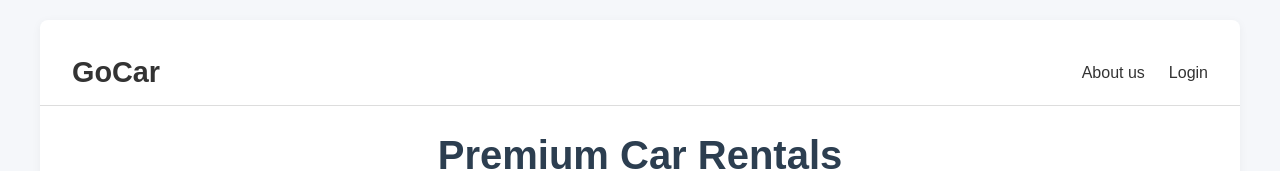
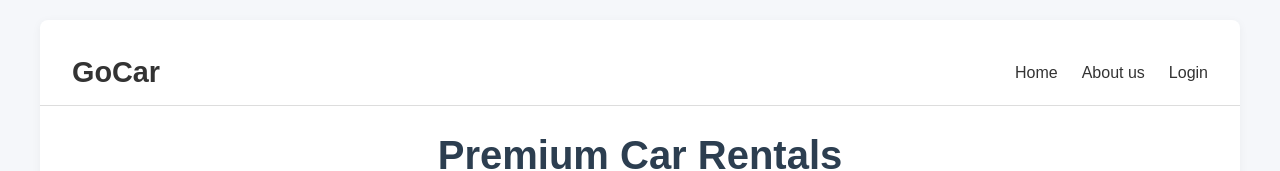
Before and after one commit to lapushrtj8/car-rental-main, a React (Vite) app: page / in a window 1280 px wide. Shown: the top 171 px of the page. Built offline with nearby package versions, Linux system fonts and the light colour scheme.

Commit message:
commited

```diff
--- a/src/components/Navbar.jsx
+++ b/src/components/Navbar.jsx
@@ -8,8 +8,10 @@ const Navbar=()=>{
                 <h2>GoCar</h2>
             </div>
             <div className='navbar-right'>
+                <a href="/">Home</a>
                 <a href="#about">About us</a>
                 <a href="/Login">Login </a>
+
             </div>
         </nav>
     )
--- a/src/pages/Login.jsx
+++ b/src/pages/Login.jsx
@@ -1,6 +1,6 @@
 import React from 'react';
 import './Login.css'; // Optional CSS for styling
-
+import { useState } from 'react';
 const Login = () => {
 const [isSignUp, setIsSignUp] = useState(false);
 const [formData, setFormData] = useState({
```
